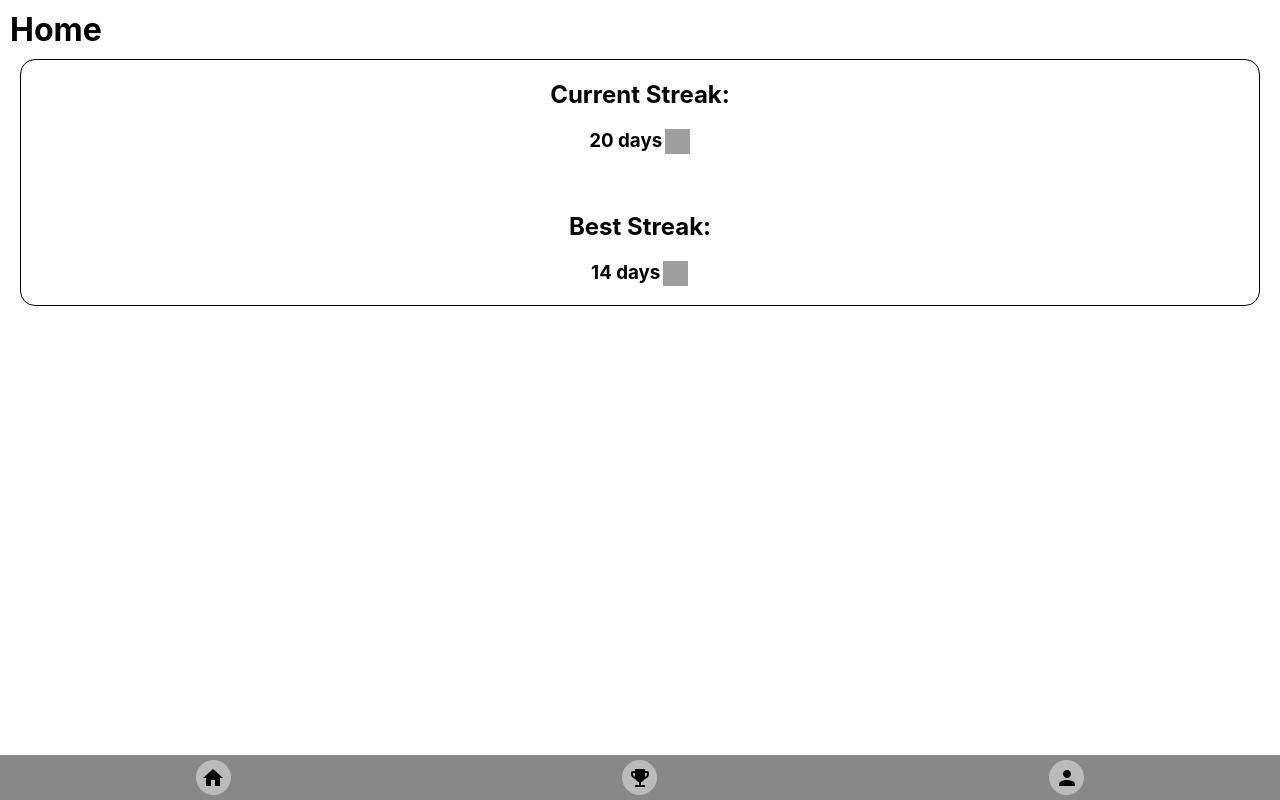
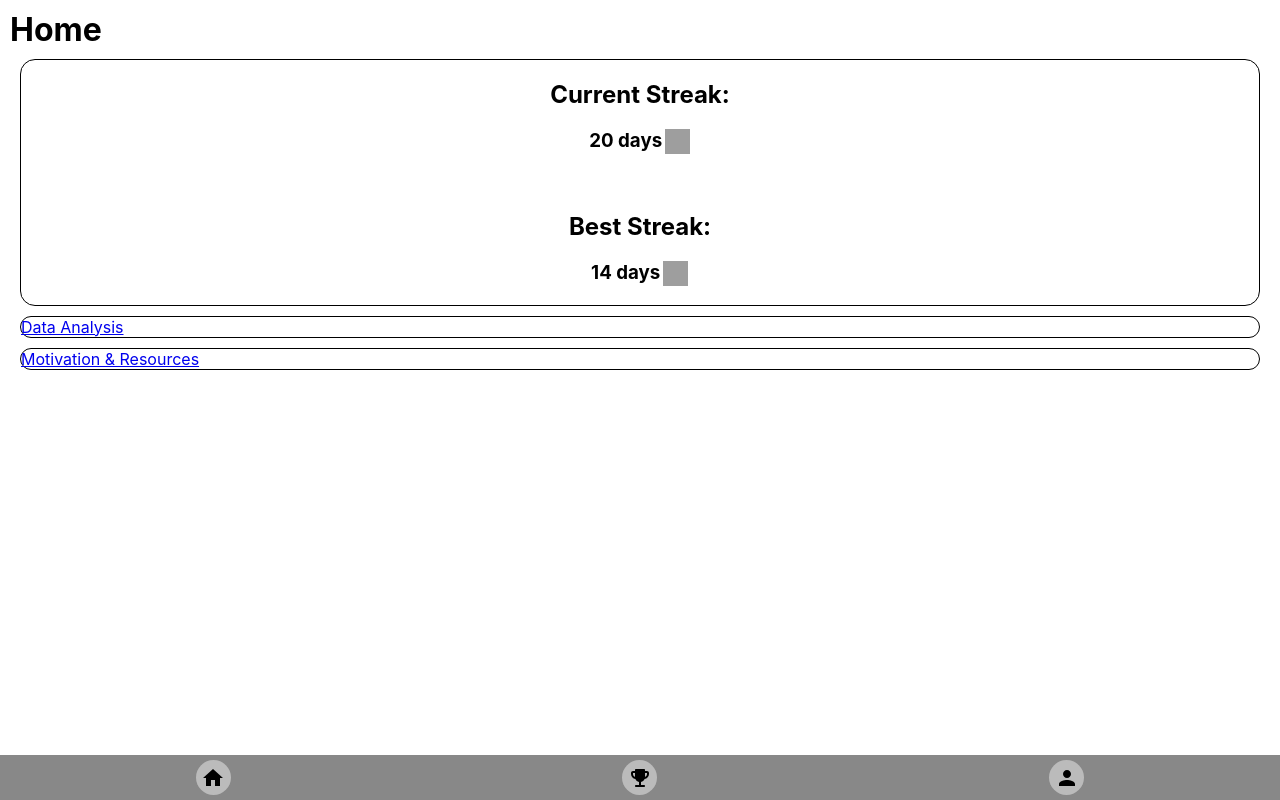
Before and after one commit to michaelhtleung/Nuul, a React (Create React App) app: page /home in a window 1280 px wide. Built offline with nearby package versions, Linux system fonts and the light colour scheme; grey boxes are pictures that could not be loaded.

Commit message:
add nav tiles

```diff
--- a/src/components/home.js
+++ b/src/components/home.js
@@ -1,5 +1,6 @@
-import React from 'react'
-import Streak from './streak'
+import React from 'react';
+import Streak from './streak';
+import NavTile from './nav-tile';
 
 var time = {
 	current:{
@@ -21,6 +22,8 @@ class Home extends React.Component {
 				<br/>
 				<Streak streakType={"Best"} time={time.best} emoji="open-mouth"/>
 			</div>
+			<NavTile nextPage="Data Analysis" url="/data"/>
+			<NavTile nextPage="Motivation & Resources" url="/motivation"/>
 		</div>
 	}
 }
--- /dev/null
+++ b/src/components/nav-tile.js
@@ -0,0 +1,14 @@
+import React from 'react'
+import ReactDOM from 'react-dom';
+import { Route, Link, BrowserRouter as Router } from 'react-router-dom'
+
+class NavTile extends React.Component {
+	render() {
+		return <div className="tile">
+			<Link to={this.props.url}>
+				{this.props.nextPage}
+			</Link>
+		</div>
+	}
+}
+export default NavTile
```
